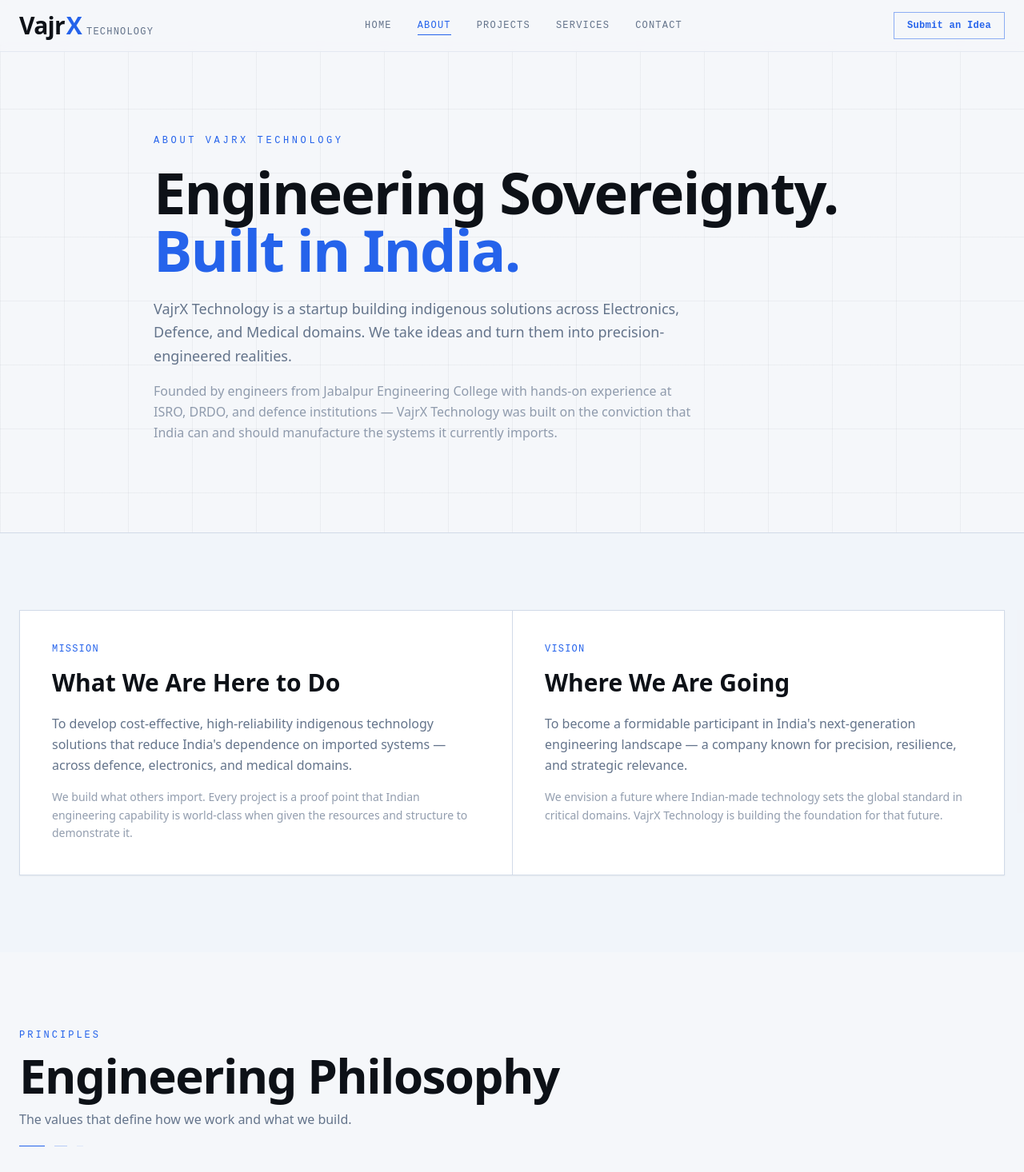
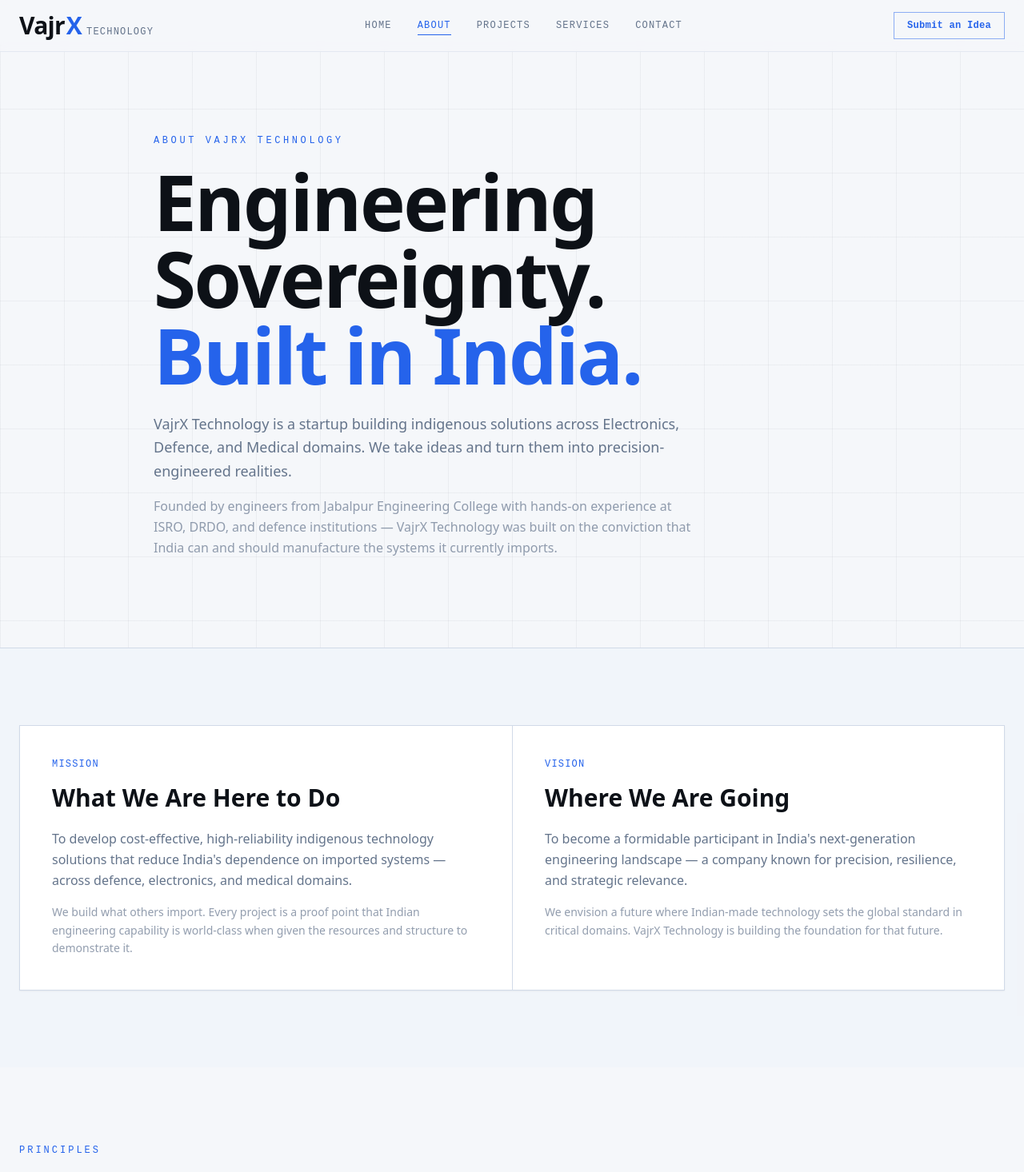
Before and after one commit to SHUBHANSHUPANDEY70/vajrx, a Next.js app in the folder frontend/: page /about in a window 1280 px wide. Shown: the top 1466 px of the page at 80% size. Built offline with nearby package versions, Linux system fonts and the light colour scheme.

Commit message:
fix: bump section headers and hero to balanced large sizes

```diff
--- a/frontend/app/about/page.tsx
+++ b/frontend/app/about/page.tsx
@@ -59,7 +59,7 @@
           <div className="relative max-w-4xl mx-auto">
             <motion.div initial={{ opacity: 0, y: 20 }} animate={{ opacity: 1, y: 0 }} transition={{ duration: 0.6 }}>
               <p className="font-mono text-xs text-accent tracking-[0.3em] uppercase mb-5">About VajrX Technology</p>
-              <h1 className="font-display font-bold text-3xl sm:text-4xl md:text-6xl lg:text-7xl text-foreground tracking-tight leading-tight mb-6">
+              <h1 className="font-display font-bold text-4xl sm:text-5xl md:text-7xl lg:text-8xl text-foreground tracking-tight leading-tight mb-6">
                 Engineering Sovereignty.
                 <span className="block text-accent">Built in India.</span>
               </h1>
--- a/frontend/app/contact/page.tsx
+++ b/frontend/app/contact/page.tsx
@@ -12,7 +12,7 @@
           <div className="relative max-w-4xl mx-auto">
             <motion.div initial={{ opacity: 0, y: 20 }} animate={{ opacity: 1, y: 0 }} transition={{ duration: 0.6 }}>
               <p className="font-mono text-xs text-accent tracking-[0.3em] uppercase mb-5">Contact</p>
-              <h1 className="font-display font-bold text-3xl sm:text-4xl md:text-6xl lg:text-7xl text-foreground leading-tight mb-6">
+              <h1 className="font-display font-bold text-4xl sm:text-5xl md:text-7xl lg:text-8xl text-foreground leading-tight mb-6">
                 Get in Touch
               </h1>
               <p className="text-muted text-lg leading-relaxed max-w-xl">
--- a/frontend/app/projects/[slug]/page.tsx
+++ b/frontend/app/projects/[slug]/page.tsx
@@ -27,7 +27,7 @@
               {project.domains.map((d) => <Badge key={d} domain={d} />)}
               <StatusBadge status={project.status} />
             </div>
-            <h1 className="font-display font-bold text-2xl sm:text-3xl md:text-5xl lg:text-6xl text-foreground tracking-tight leading-tight mb-4">
+            <h1 className="font-display font-bold text-3xl sm:text-4xl md:text-6xl lg:text-7xl text-foreground tracking-tight leading-tight mb-4">
               {project.title}
             </h1>
             {project.institution && (
--- a/frontend/app/projects/page.tsx
+++ b/frontend/app/projects/page.tsx
@@ -13,7 +13,7 @@
           <div className="relative max-w-5xl mx-auto">
             <motion.div initial={{ opacity: 0, y: 20 }} animate={{ opacity: 1, y: 0 }} transition={{ duration: 0.6 }}>
               <p className="font-mono text-xs text-accent tracking-[0.3em] uppercase mb-5">Portfolio</p>
-              <h1 className="font-display font-bold text-3xl sm:text-4xl md:text-6xl lg:text-7xl text-foreground leading-tight mb-6">Projects</h1>
+              <h1 className="font-display font-bold text-4xl sm:text-5xl md:text-7xl lg:text-8xl text-foreground leading-tight mb-6">Projects</h1>
               <p className="text-muted text-lg leading-relaxed max-w-xl mb-3">
                 Everything we have built and are currently building. Each project is a proof point for indigenous engineering capability.
               </p>
--- a/frontend/app/services/page.tsx
+++ b/frontend/app/services/page.tsx
@@ -67,7 +67,7 @@
           <div className="relative max-w-4xl mx-auto">
             <motion.div initial={{ opacity: 0, y: 20 }} animate={{ opacity: 1, y: 0 }} transition={{ duration: 0.6 }}>
               <p className="font-mono text-xs text-accent tracking-[0.3em] uppercase mb-5">Services</p>
-              <h1 className="font-display font-bold text-3xl sm:text-4xl md:text-6xl lg:text-7xl text-foreground leading-tight mb-6">What We Build</h1>
+              <h1 className="font-display font-bold text-4xl sm:text-5xl md:text-7xl lg:text-8xl text-foreground leading-tight mb-6">What We Build</h1>
               <p className="text-muted text-lg leading-relaxed max-w-2xl">
                 We take your idea and build it — from concept to working prototype. Three engineering domains. One standard: precision, reliability, and indigenous design.
               </p>
--- a/frontend/components/atoms/SectionTitle.tsx
+++ b/frontend/components/atoms/SectionTitle.tsx
@@ -22,7 +22,7 @@
           {label}
         </p>
       )}
-      <h2 className="font-display text-3xl md:text-5xl lg:text-6xl font-bold text-foreground tracking-tight leading-tight">
+      <h2 className="font-display text-4xl md:text-6xl lg:text-7xl font-bold text-foreground tracking-tight leading-tight">
         {children}
       </h2>
       {subtitle && (
--- a/frontend/components/organisms/HeroSection.tsx
+++ b/frontend/components/organisms/HeroSection.tsx
@@ -40,8 +40,8 @@
               transition={{ duration: 0.8, delay: 0.1, ease: "easeOut" }}
               className="font-display font-bold text-foreground leading-[0.95] tracking-tight mb-6"
             >
-              <span className="block text-3xl sm:text-4xl md:text-5xl lg:text-6xl xl:text-7xl">Forged for</span>
-              <span className="block text-3xl sm:text-4xl md:text-5xl lg:text-6xl xl:text-7xl text-accent">the Frontier.</span>
+              <span className="block text-4xl sm:text-5xl md:text-6xl lg:text-7xl xl:text-8xl">Forged for</span>
+              <span className="block text-4xl sm:text-5xl md:text-6xl lg:text-7xl xl:text-8xl text-accent">the Frontier.</span>
             </motion.h1>
 
             <motion.p
```
